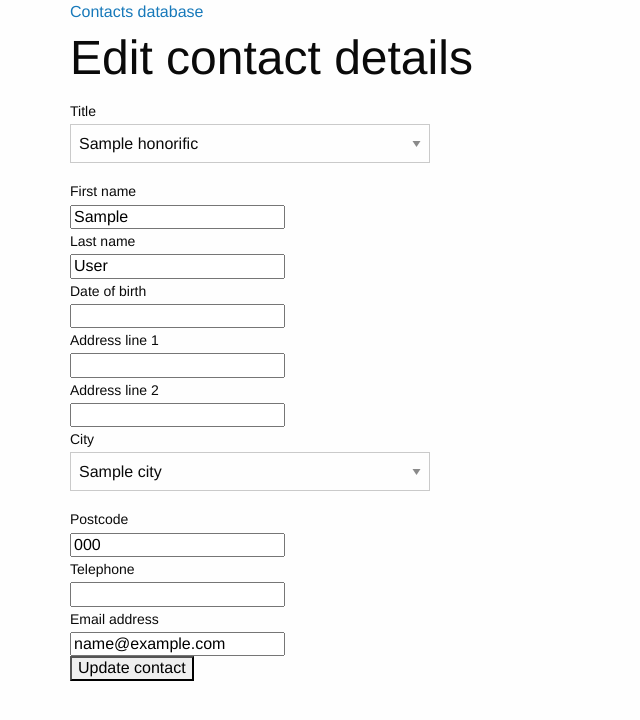
After one commit to TomRosenbloom/codeigniter, a CodeIgniter app: page /database/edit/sample in a window 1280 px wide. The commit adds this page. Shown: the top 720 px of the page, without its empty margins (0-640 px from the left). Run offline with CodeIgniter, Linux system fonts and the light colour scheme; tables that the repository leaves empty or names only in its code hold one stand-in row (values such as "Sample post"); some libraries are stand-ins or nearby versions.

Commit message:
complete crud except 404 on submit edit

```diff
--- a/application/config/routes.php
+++ b/application/config/routes.php
@@ -4,6 +4,8 @@ defined('BASEPATH') OR exit('No direct script access allowed');
 $route['default_controller'] = 'contacts';
 
 $route['create'] = 'contacts/create';
+$route['delete/(:any)'] = 'contacts/delete/$1';
+$route['edit/(:any)'] = 'contacts/edit/$1';
 $route['contact/(:any)'] = 'contacts/show/$1';
 $route['contacts'] = 'contacts/index';
 
--- a/application/controllers/Contacts.php
+++ b/application/controllers/Contacts.php
@@ -29,6 +29,8 @@ class Contacts extends CI_Controller {
 
     public function show($slug = NULL)
     {
+        $this->load->helper('form'); // for the delete form/button
+
         $data['contact'] = $this->contact_model->get_contacts($slug);
 
         if (empty($data['contact']))
@@ -72,4 +74,41 @@ class Contacts extends CI_Controller {
             redirect('contacts');
         }
     }
+
+    public function edit($slug)
+    {
+
+        $this->load->helper('form');
+        $this->load->library('form_validation');
+
+        $data['contact'] = $this->contact_model->get_contacts($slug);
+
+        if (empty($data['contact']))
+        {
+            show_404();
+        }
+
+        $data['title'] = $data['title'] = 'Contact - edit';
+        $data['heading'] = 'Edit contact details';
+        $data['honorifics'] = $this->honorific_model->get_honorifics();
+        $data['cities'] = $this->city_model->get_cities();
+
+        if ($this->form_validation->run() === FALSE)
+        {
+            $this->load->view('templates/header', $data);
+            $this->load->view('contacts/edit', $data);
+            $this->load->view('templates/footer');
+        }
+        else
+        {
+            $this->contact_model->update_contact($id);
+            redirect('contacts');
+        }
+    }
+
+
+    public function delete($id) {
+        $this->contact_model->delete_contact($id);
+        redirect('contacts');
+    }
 }
--- a/application/models/Contact_model.php
+++ b/application/models/Contact_model.php
@@ -13,6 +13,7 @@ class Contact_model extends CI_Model
     {
         if ($slug === FALSE)
         {
+            $this->db->order_by('last_name', 'ASC');
             $query = $this->db->get('contact');
             return $query->result_array();
         }
@@ -47,4 +48,33 @@ class Contact_model extends CI_Model
 
         return $this->db->insert('contact', $data);
     }
+
+    public function update_contact()
+    {
+        $slug = url_title($this->input->post('last_name') . "_" . $this->input->post('id'), 'dash', TRUE);
+
+        $data = array(
+            'slug' => $slug,
+            'honorific_id' => $this->input->post('honorific_id'),
+            'first_name' => $this->input->post('first_name'),
+            'last_name' => $this->input->post('last_name'),
+            'birth_date' => $this->input->post('birth_date'),
+            'addr_1' => $this->input->post('addr_1'),
+            'addr_2' => $this->input->post('addr_2'),
+            'city_id' => $this->input->post('city_id'),
+            'postcode' => $this->input->post('postcode'),
+            'tel' => $this->input->post('tel'),
+            'email' => $this->input->post('email')
+        );
+
+        $this->db->where('id', $this->input->post('id'));
+        return $this->db->update('contact', $data);
+    }
+
+    public function delete_contact($id)
+    {
+        $this->db->where('id',$id);
+        $this->db->delete('contact');
+        return true;
+    }
 }
--- /dev/null
+++ b/application/views/contacts/edit.php
@@ -0,0 +1,76 @@
+<div class="grid-x grid-padding-x">
+    <div class="cell">
+        <?php echo validation_errors(); ?>
+    </div>
+</div>
+
+<?php echo form_open('edit'); ?>
+
+<input type="hidden" name="id" value="<?= $contact['id'] ?>">
+
+<div class="grid-x grid-padding-x">
+    <div class="cell small-4">
+        <label for="title">Title</label>
+        <select class="" name="honorific_id">
+            <?php foreach($honorifics as $honorific): ?>
+                <option value="<?= $honorific['id'] ?>"><?= $honorific['name'] ?></option>
+            <?php endforeach ?>
+        </select>
+    </div>
+
+    <div class="cell">
+        <label for="first_name">First name</label>
+        <input type="input" name="first_name" value="<?= $contact['first_name'] ?>"/>
+    </div>
+
+    <div class="cell">
+        <label for="last_name">Last name</label>
+        <input type="input" name="last_name" value="<?= $contact['last_name'] ?>" />
+    </div>
+
+    <div class="cell">
+        <label for="birth_date">Date of birth</label>
+        <input type="input" name="birth_date" />
+    </div>
+
+    <div class="cell">
+        <label for="addr_1">Address line 1</label>
+        <input type="input" name="addr_1" />
+    </div>
+
+    <div class="cell">
+        <label for="addr_2">Address line 2</label>
+        <input type="input" name="addr_2" />
+    </div>
+
+    <div class="cell small-4">
+        <label for="city_id">City</label>
+        <select class="" name="city_id">
+            <?php foreach($cities as $city): ?>
+                <option value="<?= $city['id'] ?>"><?= $city['name'] ?></option>
+            <?php endforeach ?>
+        </select>
+    </div>
+
+    <div class="cell">
+        <label for="postcode">Postcode</label>
+        <input type="input" name="postcode" value="<?= $contact['postcode'] ?>" />
+    </div>
+
+    <div class="cell">
+        <label for="tel">Telephone</label>
+        <input type="input" name="tel" />
+    </div>
+
+    <div class="cell">
+        <label for="email">Email address</label>
+        <input type="input" name="email" value="<?= $contact['email'] ?>" />
+    </div>
+
+    <div class="cell">
+        <input type="submit" name="submit" value="Update contact" />
+    </div>
+
+</div>
+
+</form>
```
Also changed, not shown: application/views/contacts/show.php (+7 -0 lines).
